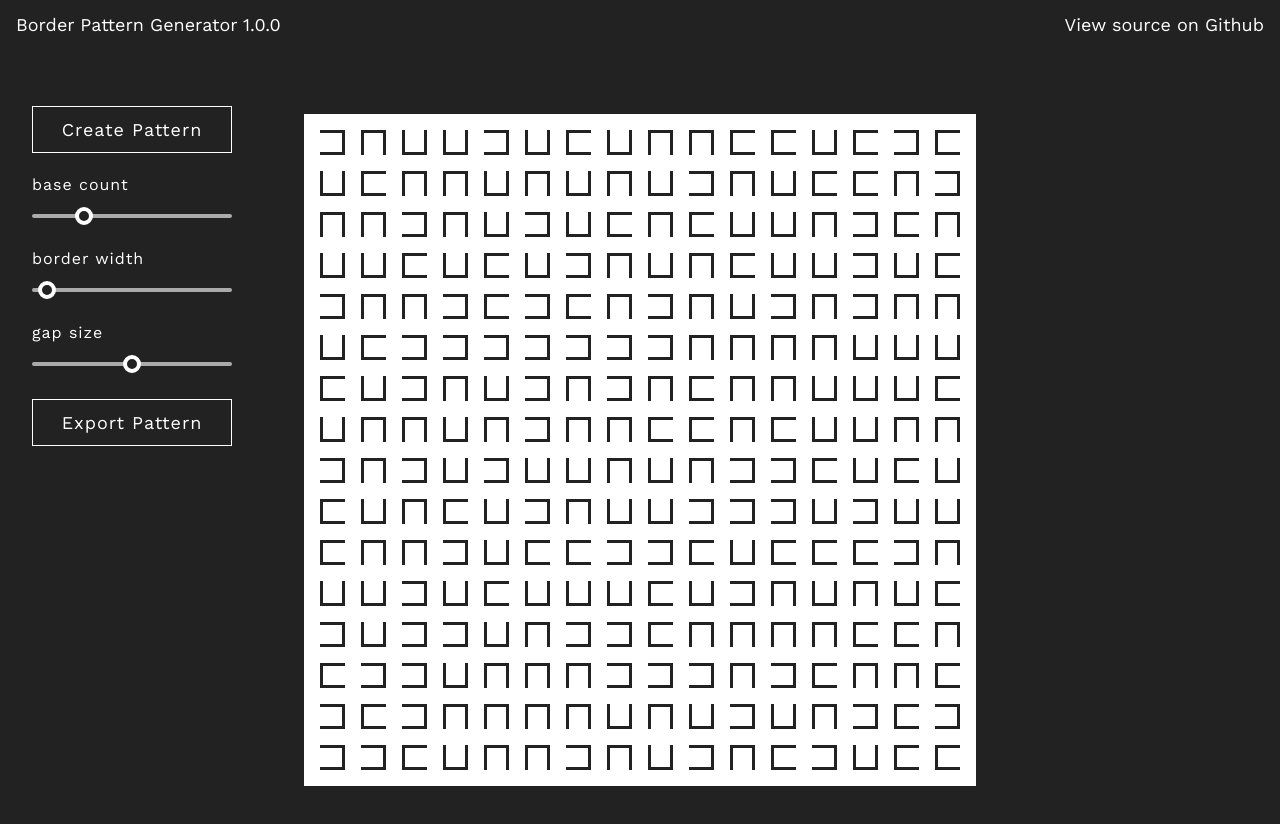
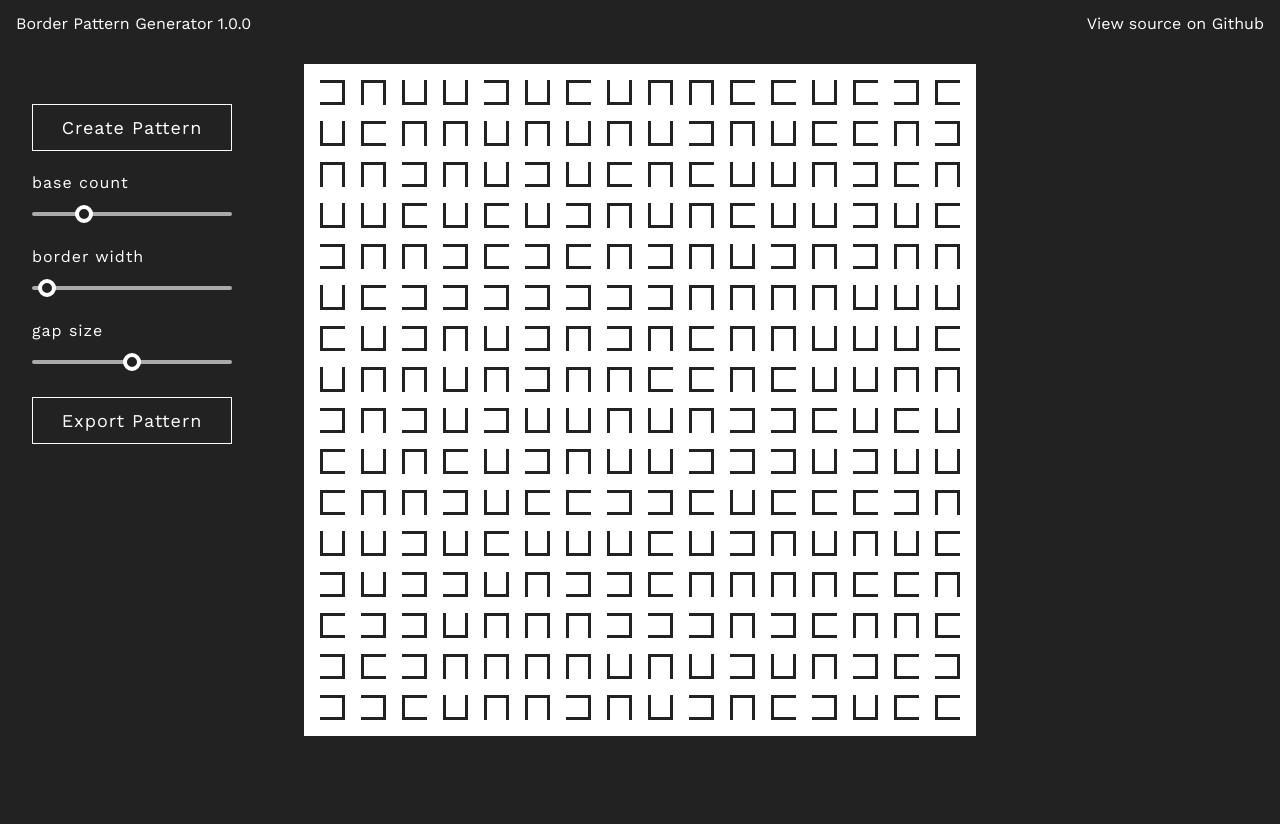
Before and after one commit to mariuskroh/border-pattern-generator, a website built with webpack: page src/index.html in a window 1280 px wide. After the commit the page ends 800 px from the top, so only its background shows below. Built offline with nearby package versions, Linux system fonts and the light colour scheme.

Commit message:
:art: Center canvas

```diff
--- a/src/js/create-canvas.js
+++ b/src/js/create-canvas.js
@@ -1,8 +1,13 @@
 import { canvas } from "./globals";
 const createCanvas = function() {
   const windowWidth = window.innerWidth;
+  const windowHeight = window.innerHeight;
+  const size = canvas.offsetWidth / 2;
   canvas.style.width = `${windowWidth / 2}px`;
   canvas.style.height = `${windowWidth / 2}px`;
+  canvas.style.left = `50%`;
+  canvas.style.top = `50%`;
+  canvas.style.transform = `translate(-50%, -50%)`;
 };
 
 export default createCanvas;
--- a/src/scss/base/_body.scss
+++ b/src/scss/base/_body.scss
@@ -5,5 +5,5 @@ body {
   background-color: variables.$dark;
   color: variables.$bright;
   font-family: "Work Sans", sans-serif;
-  font-size: 18px;
+  font-size: 16px;
 }
--- a/src/scss/layout/_canvas.scss
+++ b/src/scss/layout/_canvas.scss
@@ -1,12 +1,8 @@
 @use "../utils/variables";
 
 #wrapper {
-  height: 100vh;
-  display: flex;
-  align-items: center;
-  justify-content: center;
-
   #canvas {
+    position: absolute;
     display: grid;
     background-color: variables.$bright;
     max-width: 1000px;
@@ -15,7 +11,6 @@
     min-height: 500px;
     padding: 16px;
     .grid-element {
-      //background-color:lightgrey;
       border-color: variables.$border-color;
       border-style: solid;
       box-sizing: border-box;
```
